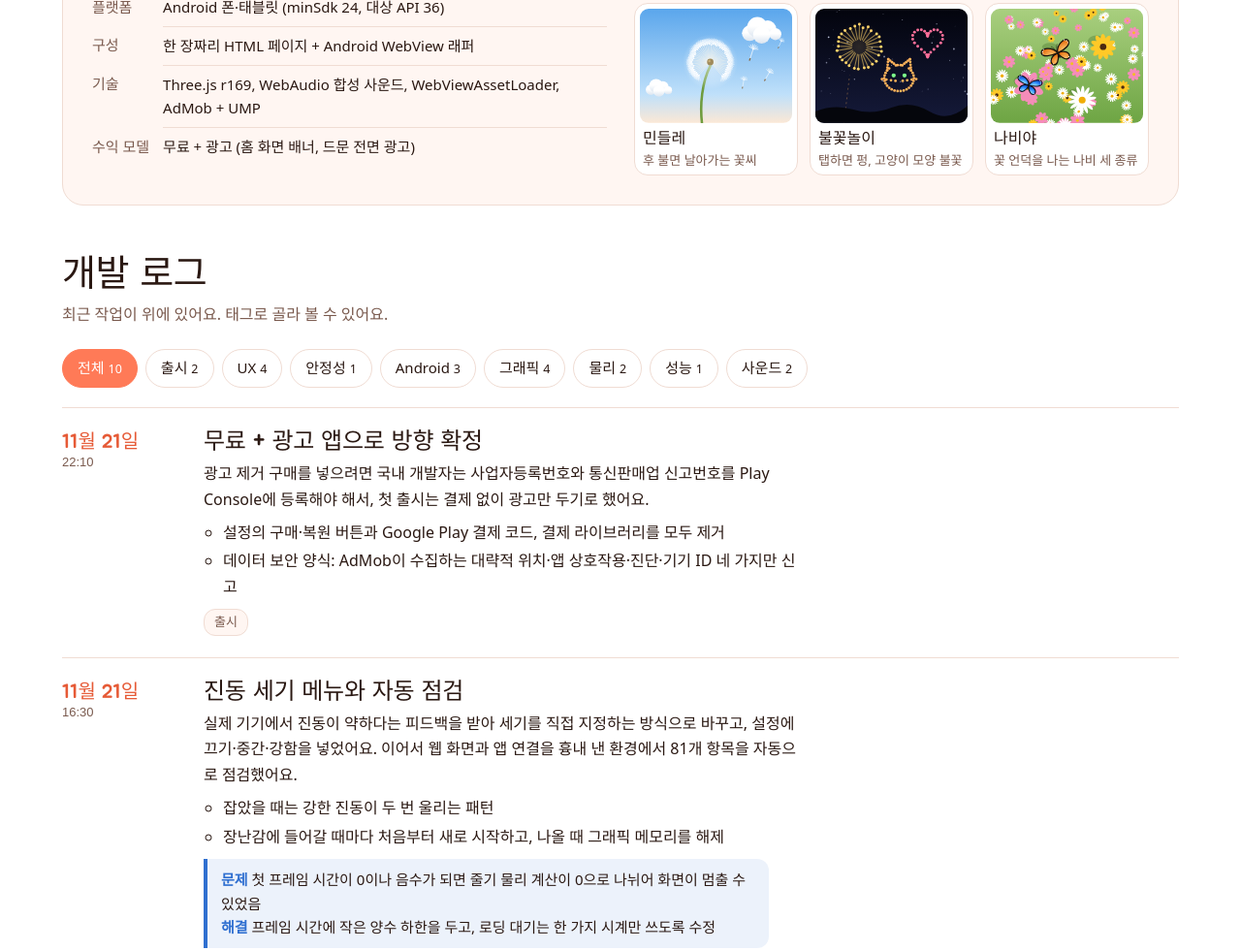
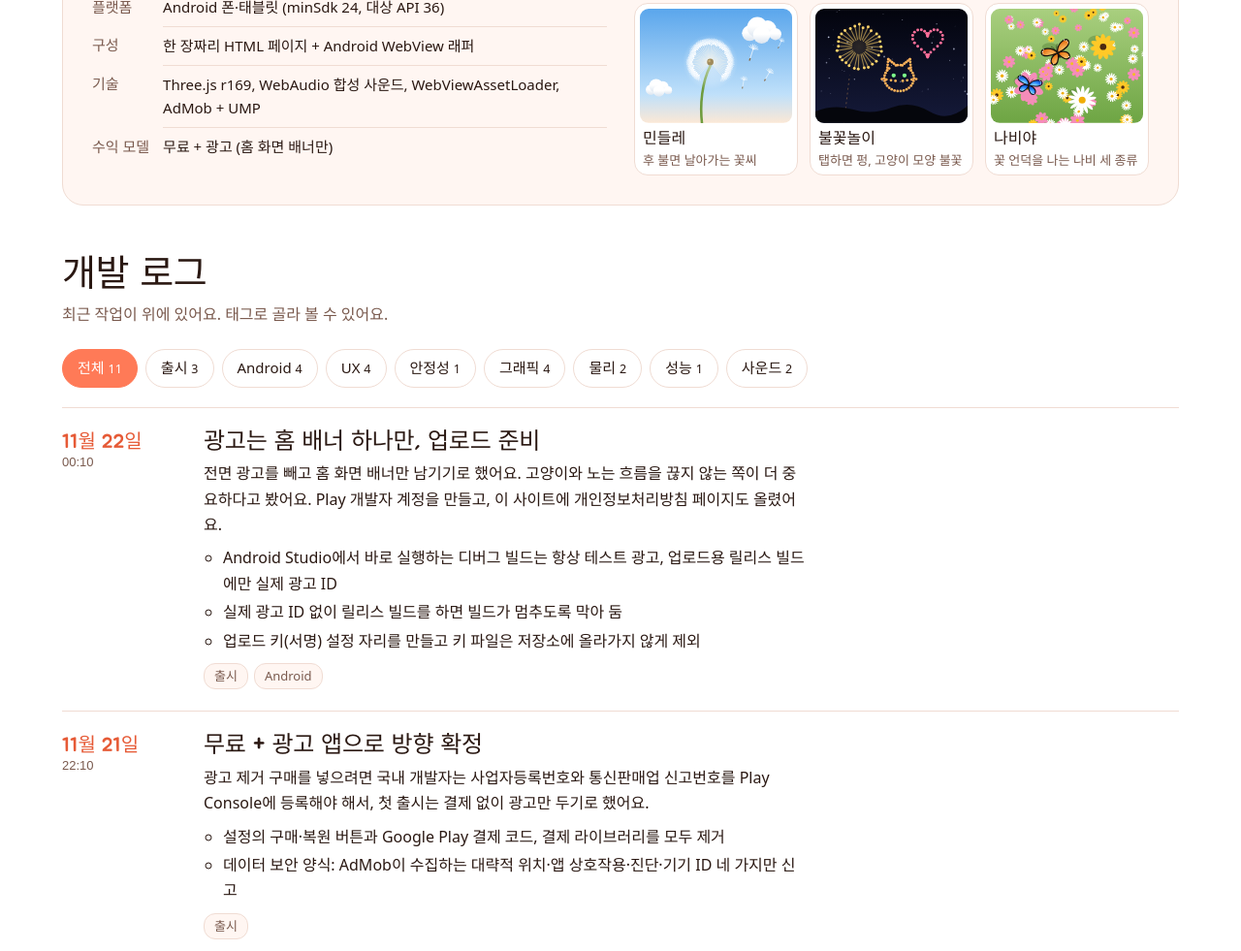
Before and after one commit to angwang83/angwang83.github.io, a plain HTML site: page index.html in a window 1280 px wide. Shown: the part 1175-2156 px from the top of the page at 97% size. Drawn offline with Linux system fonts and the light colour scheme; a web font is replaced by a local one.

Commit message:
로그: 전면 광고 제거, 업로드 준비
Co-Authored-By: Claude Opus 5.5 <noreply@anthropic.com>
Claude-Session: https://claude.ai/code/session_015DQ7cYikmue21ovdwp1jRi

```diff
--- a/index.html
+++ b/index.html
@@ -238,7 +238,7 @@ footer .wrap{display:flex;flex-wrap:wrap;gap:8px 24px;justify-content:space-betw
 
 <footer class="band"><div class="wrap">
   <span>angwang83 · 직접 만들고 기록하는 개인 개발 로그</span>
-  <span>마지막 업데이트 2026년 11월 21일</span>
+  <span>마지막 업데이트 2026년 11월 22일</span>
 </div></footer>
 
 <template id="thumbs"><div data-toy="laser"><svg viewBox="0 0 160 120" aria-hidden="true"><defs>
@@ -317,11 +317,14 @@ footer .wrap{display:flex;flex-wrap:wrap;gap:8px 24px;justify-content:space-betw
 const PROJECTS = [{
   id: 'nyang', name: '냥냥 놀이터', status: '출시 준비 중',
   blurb: '고양이 앞에 휴대폰이나 태블릿을 두면 고양이가 화면 속 장난감을 쫓으며 노는 앱이에요. 사람은 장난감을 고르고, 1초 동안 꾹 눌러야만 나올 수 있어서 고양이가 실수로 앱을 나가지 않아요.',
-  facts: [['플랫폼', 'Android 폰·태블릿 (minSdk 24, 대상 API 36)'], ['구성', '한 장짜리 HTML 페이지 + Android WebView 래퍼'], ['기술', 'Three.js r169, WebAudio 합성 사운드, WebViewAssetLoader, AdMob + UMP'], ['수익 모델', '무료 + 광고 (홈 화면 배너, 드문 전면 광고)']],
+  facts: [['플랫폼', 'Android 폰·태블릿 (minSdk 24, 대상 API 36)'], ['구성', '한 장짜리 HTML 페이지 + Android WebView 래퍼'], ['기술', 'Three.js r169, WebAudio 합성 사운드, WebViewAssetLoader, AdMob + UMP'], ['수익 모델', '무료 + 광고 (홈 화면 배너만)']],
   toys: [['laser', '레이저', '벽 위를 도망다니는 빨간 점'], ['koi', '잉어 연못', '살랑살랑 헤엄치는 잉어'], ['foxtail', '강아지풀', '탄력 있게 흔들리는 풀'], ['dandelion', '민들레', '후 불면 날아가는 꽃씨'], ['fireworks', '불꽃놀이', '탭하면 펑, 고양이 모양 불꽃'], ['butterfly', '나비야', '꽃 언덕을 나는 나비 세 종류']],
 }];
 // newest first; date: shown big, time: small line under it
 const LOG = [
+  { p: 'nyang', date: '11월 22일', time: '00:10', title: '광고는 홈 배너 하나만, 업로드 준비', tags: ['출시', 'Android'],
+    text: '전면 광고를 빼고 홈 화면 배너만 남기기로 했어요. 고양이와 노는 흐름을 끊지 않는 쪽이 더 중요하다고 봤어요. Play 개발자 계정을 만들고, 이 사이트에 개인정보처리방침 페이지도 올렸어요.',
+    items: ['Android Studio에서 바로 실행하는 디버그 빌드는 항상 테스트 광고, 업로드용 릴리스 빌드에만 실제 광고 ID', '실제 광고 ID 없이 릴리스 빌드를 하면 빌드가 멈추도록 막아 둠', '업로드 키(서명) 설정 자리를 만들고 키 파일은 저장소에 올라가지 않게 제외'] },
   { p: 'nyang', date: '11월 21일', time: '22:10', title: '무료 + 광고 앱으로 방향 확정', tags: ['출시'],
     text: '광고 제거 구매를 넣으려면 국내 개발자는 사업자등록번호와 통신판매업 신고번호를 Play Console에 등록해야 해서, 첫 출시는 결제 없이 광고만 두기로 했어요.',
     items: ['설정의 구매·복원 버튼과 Google Play 결제 코드, 결제 라이브러리를 모두 제거', '데이터 보안 양식: AdMob이 수집하는 대략적 위치·앱 상호작용·진단·기기 ID 네 가지만 신고'] },
@@ -331,7 +334,7 @@ const LOG = [
     fix: ['첫 프레임 시간이 0이나 음수가 되면 줄기 물리 계산이 0으로 나뉘어 화면이 멈출 수 있었음', '프레임 시간에 작은 양수 하한을 두고, 로딩 대기는 한 가지 시계만 쓰도록 수정'] },
   { p: 'nyang', date: '11월 21일', time: '15:30', title: '튜토리얼, 설정, 광고 자리', tags: ['UX', '출시', 'Android'],
     text: '첫 실행 때 레이저를 열고, 화면을 터치해 보고, ← 버튼을 1초 동안 꾹 눌러 나오는 4단계 튜토리얼을 넣었어요. 홈 화면 아래에는 설정 버튼과 광고 배너 자리를 만들었어요.',
-    items: ['배너는 홈 화면에서만, 장난감 화면에는 광고를 띄우지 않음 (고양이 발 클릭 방지)', '전면 광고는 1분 이상 논 뒤 홈으로 올 때만, 4분 간격', '외부 링크 앞에는 곱셈 문제로 보호자 확인'],
+    items: ['배너는 홈 화면에서만, 장난감 화면에는 광고를 띄우지 않음 (고양이 발 클릭 방지)', '외부 링크 앞에는 곱셈 문제로 보호자 확인'],
     fix: ['앱에서 진동이 전혀 안 됨', 'PC의 Android 프로젝트가 진동 기능을 넣기 전 옛 버전이었고 VIBRATE 권한도 없었음. 최신 래퍼로 교체'] },
   { p: 'nyang', date: '11월 21일', time: '14:50', title: '나비야: 비스듬히 내려다보는 꽃 언덕', tags: ['그래픽', '물리'],
     text: '여섯 번째 장난감. 처음엔 하늘을 배경으로 옆에서 보는 장면이었는데, 54도로 내려다보는 꽃 언덕으로 바꾸고 꽃 약 1,500송이를 서로 겹치지 않게 심었어요.',
@@ -360,7 +363,7 @@ const LOG = [
 const TODO = [
   [1, '무료 + 광고 앱으로 결정, 결제 기능 제거'], [1, '데이터 보안 양식 답변 정리'],
   [1, '대상 API 36(Android 16) 맞추기'], [1, '첫 실행 튜토리얼과 설정 메뉴'],
-  [0, 'AdMob에 앱 등록하고 실제 광고 ID로 교체'], [0, '개인정보처리방침 페이지와 app-ads.txt 올리기'],
+  [1, 'Play 개발자 계정 만들기'], [0, 'AdMob에 앱 등록하고 실제 광고 ID로 교체'], [1, '개인정보처리방침 페이지 올리기'], [0, 'app-ads.txt 올리기'],
   [0, '스토어 아이콘(512px), 그래픽 이미지(1024×500), 폰·태블릿 스크린샷'], [0, '서명된 AAB 빌드, 키 파일 백업'],
   [0, '비공개 테스트: 테스터 12명 이상, 14일 유지'], [0, '정식 출시 신청'],
 ];
```
